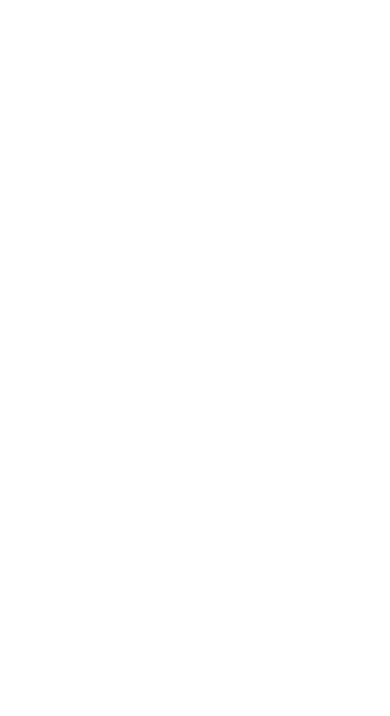
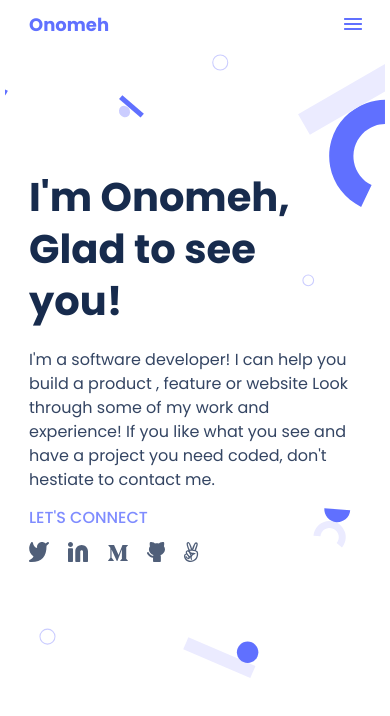
Before and after one commit to Estherstarr/personaPortfolio, a plain HTML site: page index.html in a window 390 px wide. Drawn offline with Linux system fonts and the light colour scheme.

Commit message:
personal portfolio mobile skeleton content

```diff
--- a/index.html
+++ b/index.html
@@ -1,13 +1,64 @@
 <!DOCTYPE html>
 <html lang="en">
-<head>
-    <meta charset="UTF-8">
-    <meta http-equiv="X-UA-Compatible" content="IE=edge">
-    <meta name="viewport" content="width=device-width, initial-scale=1.0">
-    <title>Document</title>
-    <link rel="stylesheet" href="style.css">
-</head>
-<body>
+  <head>
+    <meta charset="UTF-8" />
+    <meta name="viewport" content="width=device-width, initial-scale=1.0" />
+    <title>Onomeh's Portfolio</title>
+    <link
+      rel="stylesheet"
+      href="https://fonts.googleapis.com/css?family=Poppins:regular,bold,500,600&amp;display=swap"
+        />
+      <link rel="stylesheet" href="style.css" />
+  </head>
+  <body>
+        <header class="toolbar-header">
+        <div class="tools">
+          <a href="/" class="logo">Onomeh</a>
+            <button class="button" type="button">
+              <img src="../images/Icons/Union.png" alt="more" />
+            </button>
+        </div>
+      </header>
 
-</body>
+    <main class="intro">
+      <h1>
+        I'm Onomeh, <br />
+        Glad to see you!
+      </h1>
+      <p class="about-me">
+        I'm a software developer! I can help you build a product , feature or
+        website Look through some of my work and experience! If you like what
+        you see and have a project you need coded, don't hestiate to contact me.
+      </p>
+      <a href="#" class="connect">LET'S CONNECT</a>
+
+      <ul class="socials-media-icons">
+        <li class="twitter-icon">
+          <a title="twitter" href="#"
+            ><img src="./images/socialmedia-icons/Vector-3.svg" alt="twitter-icon"
+          /></a>
+        </li>
+        <li class="linkedin-icon">
+          <a title="linkedin" href="#"
+            ><img src="./images/socialmedia-icons/Linkedin icon.svg" alt="Linkedin Icon"
+          /></a>
+        </li>
+        <li class="medium-icon">
+          <a title="medium" href="#"
+            ><img src="./images/socialmedia-icons/Vector-1.svg" alt="Medium icon"
+          /></a>
+        </li>
+        <li class="github-icon">
+          <a title="github" href="https://github.com/nottherealalanturing"
+            ><img src="./images/socialmedia-icons/Vector-2.svg" alt="Github icon"
+          /></a>
+        </li>
+        <li class="angel-icon">
+          <a title="angel" href="#"
+            ><img src="./images/socialmedia-icons/Vector.svg" alt="Angel icon"
+          /></a>
+        </li>
+      </ul>
+    </main>
+  </body>
 </html>
--- a/style.css
+++ b/style.css
@@ -0,0 +1,131 @@
+a,
+li,
+ul {
+  text-decoration: none;
+  list-style: none;
+}
+
+*,
+*::after,
+*::before {
+  padding: 0;
+  margin: 0;
+}
+
+body {
+  width: 380px;
+  margin: 0 auto;
+  font-family: poppins;
+}
+
+.tools {
+  display: flex;
+  justify-content: space-between;
+  align-items: center;
+  height: 48px;
+  top: 44px;
+}
+
+.logo {
+  padding: 10px 24px;
+  height: 20px;
+  font-family: "Poppins", Arial, Helvetica, sans-serif;
+  font-style: normal;
+  font-weight: bold;
+  font-size: 18px;
+  display: flex;
+  align-items: center;
+  text-align: center;
+  color: #6070ff;
+  flex: none;
+  order: 0;
+  flex-grow: 0;
+  margin: 0;
+}
+
+.button {
+  flex: none;
+  order: 0;
+  flex-grow: 0;
+  margin: 10px 12px;
+  border: none;
+  background-color: transparent;
+  display: flex;
+  justify-content: center;
+  align-items: center;
+  border-radius: 8px;
+  width: 40px;
+  height: 40px;
+}
+
+.intro {
+  max-height: 604px;
+  background-image: url("images/Status-Bars/header-shapes-mobile@2x.svg");
+  background-position: top right;
+  background-size: cover;
+  background-repeat: no-repeat;
+  display: flex;
+  flex-direction: column;
+  align-items: flex-start;
+  padding: 114px 24px;
+  top: 92px;
+}
+
+.intro h1 {
+  font-family: "Poppins", Arial, Helvetica, sans-serif;
+  font-style: normal;
+  font-weight: bold;
+  font-size: 40px;
+  line-height: 52px;
+  display: flex;
+  align-items: center;
+  color: #172b4d;
+  position: static;
+  width: 327px;
+  height: 150px;
+  left: 24px;
+  margin: 12px 0;
+  order: 0;
+}
+
+.intro .about-me{
+  font-family: "Poppins", Arial, Helvetica, sans-serif;
+  font-style: normal;
+  font-weight: normal;
+  font-size: 16px;
+  line-height: 24px;
+  color: #344563;
+  width: 327px;
+  height: 146px;
+  left: 24px;
+  top: 276px;
+  margin: 12px 0;
+  order: 1;
+}
+
+.intro .connect {
+  font-family: "Poppins", Arial, Helvetica, sans-serif;
+  font-style: normal;
+  font-weight: 500;
+  font-size: 16px;
+  line-height: 24px;
+  color: #7f8cff;
+  flex: none;
+  flex-grow: 0;
+  margin: 0;
+  order: 2;
+}
+
+
+.socials-media-icons {
+  color: #505f79;
+  width: 170.17px;
+  height: 20px;
+  flex: none;
+  order: 3;
+  flex-grow: 0;
+  display: flex;
+  align-items: center;
+  justify-content: space-between;
+  margin-top: 15px;
+}
```
Also changed, not shown: Icons/Union.png (added), Icons/Union@2x.png (added), Linkedin icon.svg (added), images/Icons/Union.png (added), images/Icons/Union@2x.png (added), images/Microverse-Student-Project-1 (1)/Rectangle 5@2x.png (added), images/Status-Bars/header-shapes-mobile@2x.svg (added), images/socialmedia-icons/Linkedin icon.svg (added), images/socialmedia-icons/Vector-1.svg (added), images/socialmedia-icons/Vector-2.svg (added), images/socialmedia-icons/Vector-3.svg (added), images/socialmedia-icons/Vector.svg (added).
